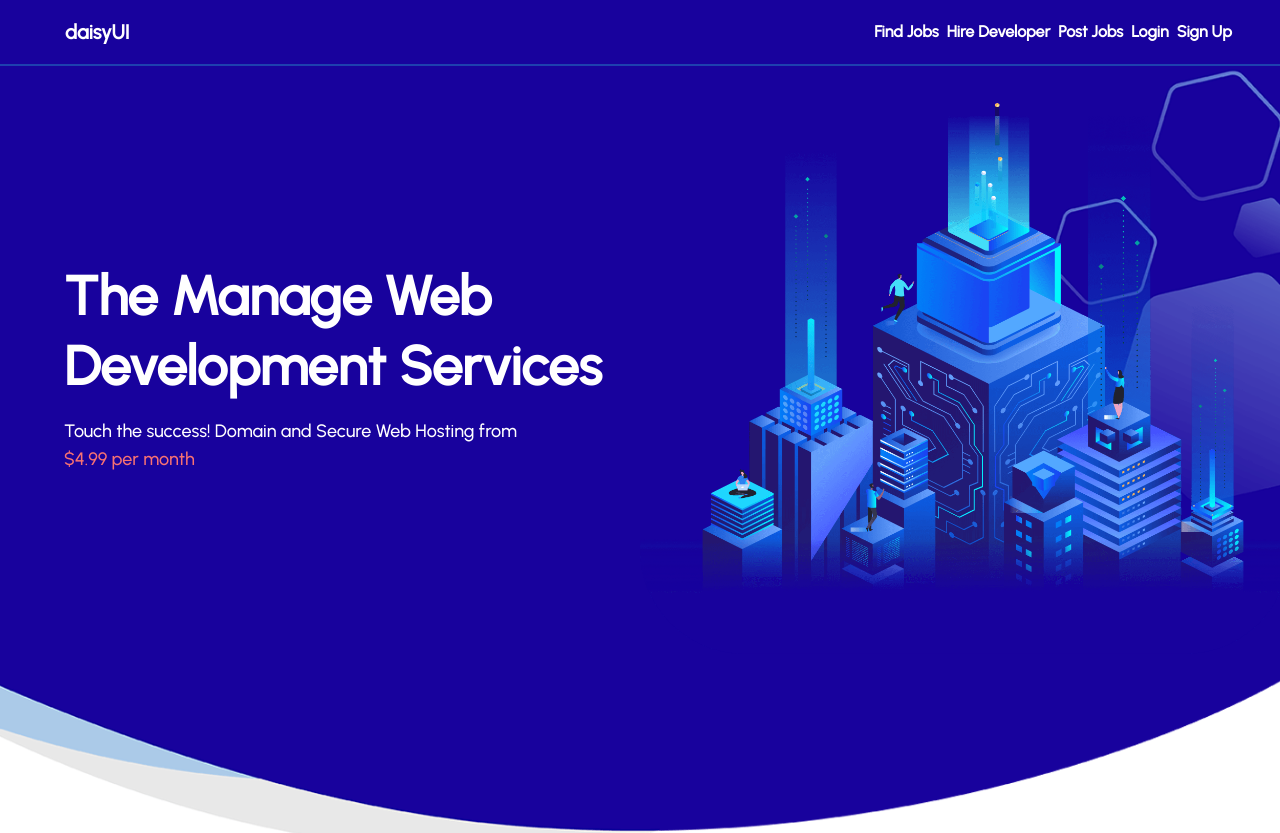
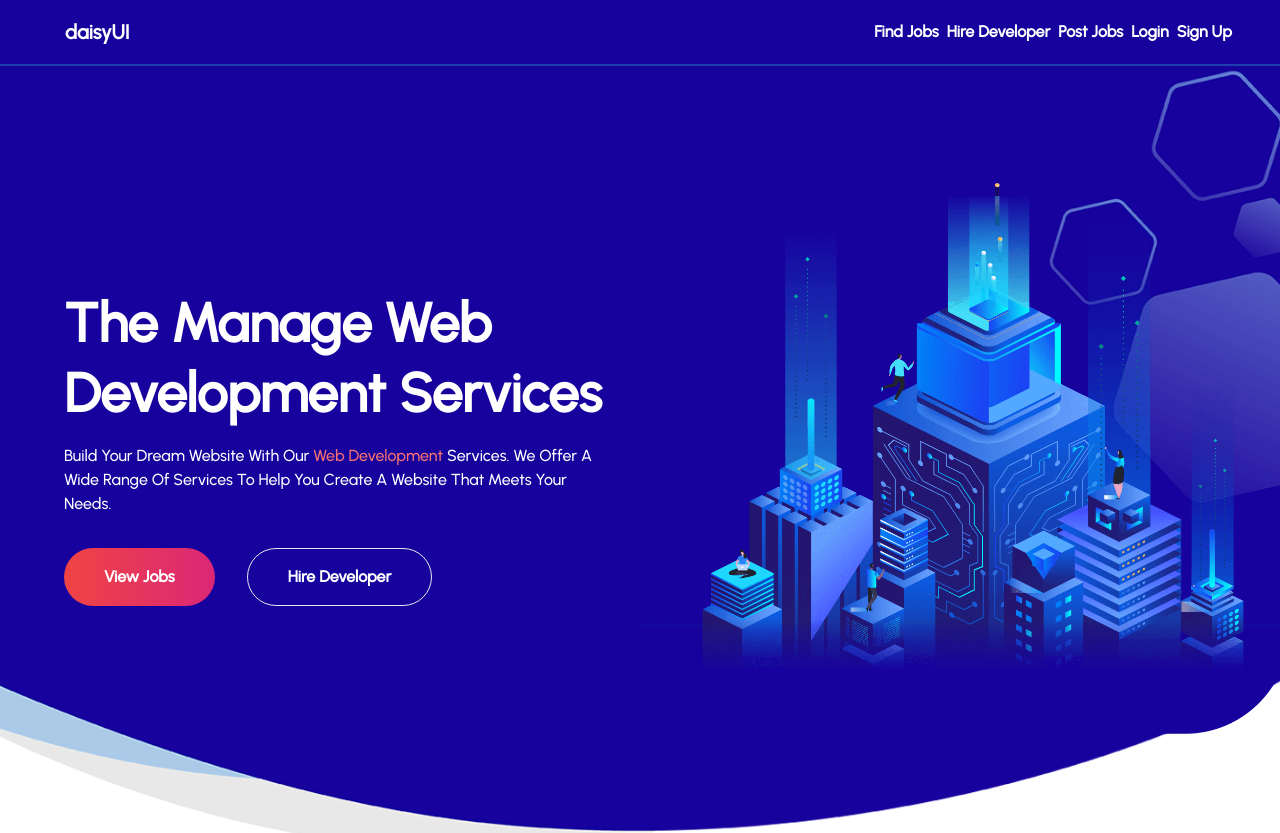
Before and after one commit to tusharshaha/web-market, a Next.js app in the folder frontend/: page / in a window 1280 px wide. Shown: the top 833 px of the page. Built offline with nearby package versions, Linux system fonts and the light colour scheme.

Commit message:
added button on hero section

```diff
--- a/frontend/components/Home/HeroSection.tsx
+++ b/frontend/components/Home/HeroSection.tsx
@@ -4,11 +4,15 @@ import React from 'react';
 const HeroSection: React.FC = () => {
     return (
         <div className="hero-bg">
-            <div className='container mx-auto px-10 pt-[80px] pb-[210px] text-white grid grid-cols-2'>
-                <div className='flex items-center px-6'>
+            <div className='cus-container pt-[80px] pb-[210px] text-white grid grid-cols-2'>
+                <div className='flex items-center px-6 capitalize'>
                     <div>
                         <h1 className='font-bold mb-4'>The Manage Web Development Services</h1>
-                        <p className='font-medium pr-14'>Touch the success! Domain and Secure Web Hosting from <span className='text-error'>$4.99 per month</span></p>
+                        <p className='font-medium '>Build your dream website with our <span className='text-error'>web development</span> services. We offer a wide range of services to help you create a website that meets your needs.</p>
+                        <div className='flex mt-8 font-semibold'>
+                            <button className='me-8 hero-btn'>View Jobs</button>
+                            <button className='hero-btn2'>Hire Developer</button>
+                        </div>
                     </div>
                 </div>
                 <div className='mr-[-50px]'>
--- a/frontend/styles/globals.css
+++ b/frontend/styles/globals.css
@@ -27,14 +27,24 @@
   }
 
   p {
-    @apply text-lg;
+    @apply text-base;
   }
 }
 
-@layer component {
-  .hero-bg {
-    @apply bg-[url('/images/hero-bg.png')] bg-no-repeat bg-right-bottom pt-[80px] pb-[210px] bg-cover h-[850px];
-  }
+.hero-bg {
+  @apply bg-[url('/images/hero-bg.png')] bg-no-repeat bg-right-bottom pt-[80px] pb-[210px] bg-cover h-[850px];
+}
+
+.hero-btn {
+  @apply bg-gradient-to-r from-red-500 to-pink-600 py-4 px-10 rounded-full hover:from-pink-500 hover:to-red-600 transition duration-300;
+}
+
+.hero-btn2 {
+  @apply transition duration-300 border hover:border-blue-600 hover:bg-blue-500 py-4 px-10 rounded-full;
+}
+
+.cus-container {
+  @apply container mx-auto px-10
 }
 
 :root {
```
